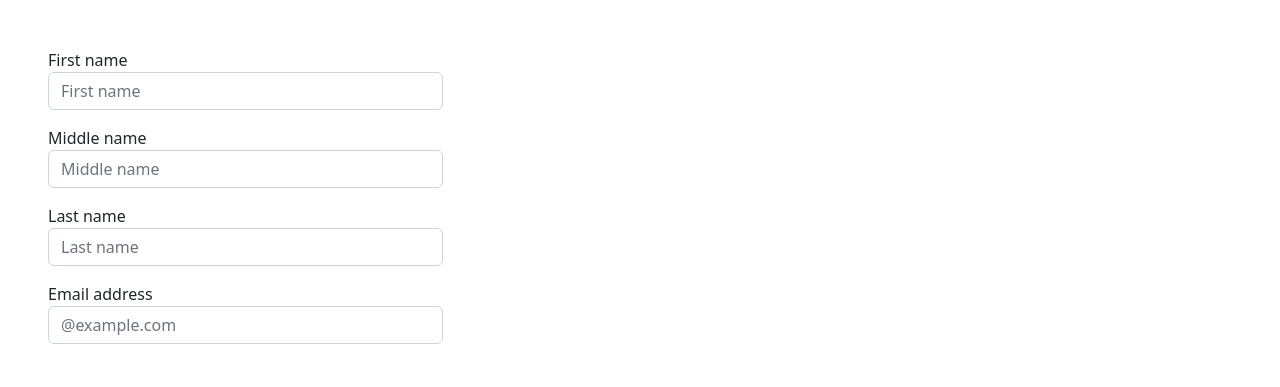
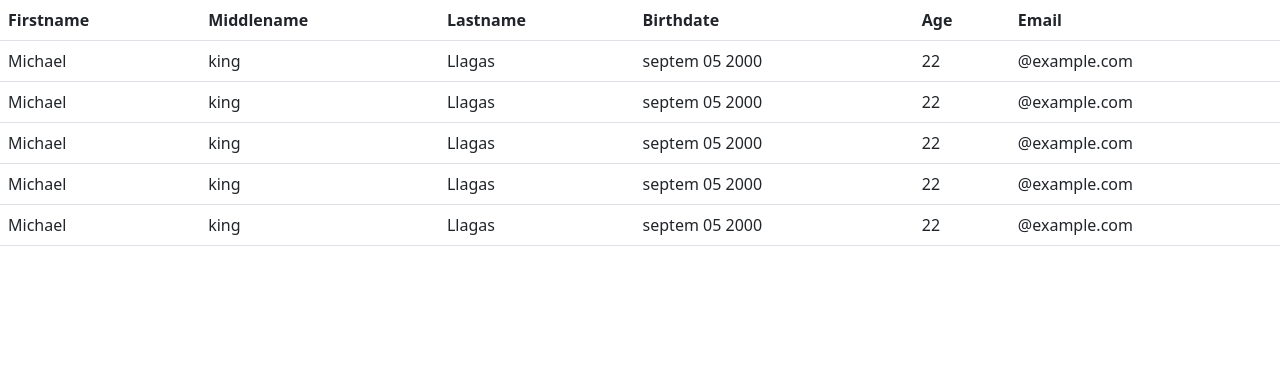
Before and after one commit to Gu-ren/Gu-ren.github.io, a plain HTML site: page patient.html in a window 1280 px wide. Drawn offline with nearby package versions, Linux system fonts and the light colour scheme.

Commit message:
Add files via upload

```diff
--- a/patient.html
+++ b/patient.html
@@ -11,28 +11,61 @@
 <link href="https://cdn.jsdelivr.net/npm/bootstrap@5.2.1/dist/css/bootstrap.min.css" rel="stylesheet" integrity="sha384-iYQeCzEYFbKjA/T2uDLTpkwGzCiq6soy8tYaI1GyVh/UjpbCx/TYkiZhlZB6+fzT" crossorigin="anonymous">
 </head>
 <body>
-  <div>
-    <form class="m-4 p-4">
-      <div class="form-row">
-        <div class="col-md-4 mb-3">
-          <label for="validationDefault01">First name</label>
-          <input type="text" class="form-control" id="validationDefault01" placeholder="First name" required>
-        </div>
-        <div class="col-md-4 mb-3">
-          <label for="validationDefault01">Middle name</label>
-          <input type="text" class="form-control" id="validationDefault01" placeholder="Middle name" required>
-        </div>
-        <div class="col-md-4 mb-3">
-          <label for="validationDefault02">Last name</label>
-          <input type="text" class="form-control" id="validationDefault02" placeholder="Last name" required>
-        </div>
-        <div class="col-md-4 mb-3">
-          <label for="validationDefault02">Email address</label>
-          <input type="text" class="form-control" id="validationDefault02" placeholder="@example.com" required>
-        </div>
+  <table class="table">
+    <thead>
+      <tr>
+        <th scope="col">Firstname</th>
+        <th scope="col">Middlename</th>
+        <th scope="col">Lastname</th>
+        <th scope="col">Birthdate</th>
+        <th scope="col">Age</th>
+        <th scope="col">Email</th>
+      </tr>
+    </thead>
+    <tbody>
+      <tr>
 
-
-    </form>
+        <td>Michael</td>
+        <td>king</td>
+        <td>Llagas</td>
+        <td>septem 05 2000</td>
+        <td>22</td>
+        <td>@example.com</td>
+      </tr>
+      <tr>
+        <td>Michael</td>
+        <td>king</td>
+        <td>Llagas</td>
+        <td>septem 05 2000</td>
+        <td>22</td>
+        <td>@example.com</td>
+      </tr>
+      <tr>
+        <td>Michael</td>
+        <td>king</td>
+        <td>Llagas</td>
+        <td>septem 05 2000</td>
+        <td>22</td>
+        <td>@example.com</td>
+      </tr>
+      <tr>
+        <td>Michael</td>
+        <td>king</td>
+        <td>Llagas</td>
+        <td>septem 05 2000</td>
+        <td>22</td>
+        <td>@example.com</td>
+      </tr>
+      <tr>
+        <td>Michael</td>
+        <td>king</td>
+        <td>Llagas</td>
+        <td>septem 05 2000</td>
+        <td>22</td>
+        <td>@example.com</td>
+      </tr>
+    </tbody>
+  </table>
   </div>
   <!-- JavaScript Bundle with Popper -->
 
```
Also changed, not shown: index.html (+1 -1 lines).
